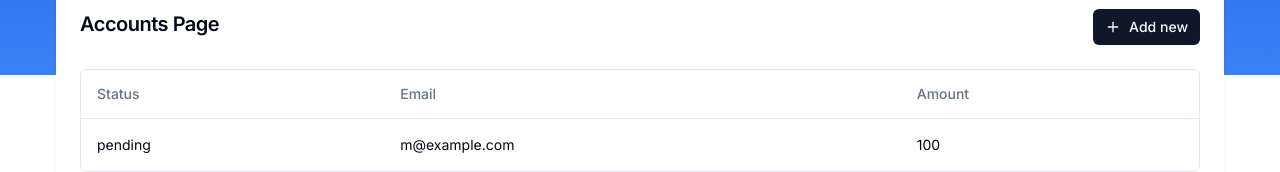
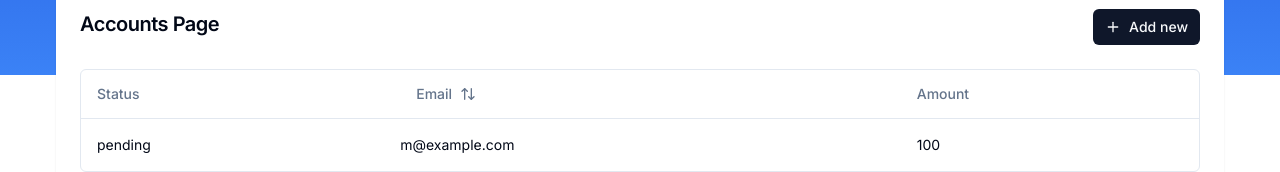
Before and after one commit to benono/finance-app, a Next.js app: page /accounts in a window 1280 px wide. Shown: the part 281-453 px from the top of the page. Built offline with nearby package versions, Linux system fonts and the light colour scheme; no server answers; what drizzle-zod, hono would draw is missing.

Commit message:
Add sorting

```diff
--- a/app/(dashboard)/accounts/columns.ts
+++ b/app/(dashboard)/accounts/columns.tsx
@@ -1,6 +1,8 @@
 "use client"
 
+import { Button } from "@/components/ui/button"
 import { ColumnDef } from "@tanstack/react-table"
+import { ArrowUpDown } from "lucide-react"
 
 // This type is used to define the shape of our data.
 // You can use a Zod schema here if you want.
@@ -18,7 +20,17 @@
   },
   {
     accessorKey: "email",
-    header: "Email",
+    header: ({ column }) => {
+      return (
+        <Button
+          variant="ghost"
+          onClick={() => column.toggleSorting(column.getIsSorted() === "asc")}
+        >
+          Email
+          <ArrowUpDown className="ml-2 h-4 w-4" />
+        </Button>
+      )
+    },
   },
   {
     accessorKey: "amount",
--- a/components/data-table.tsx
+++ b/components/data-table.tsx
@@ -1,10 +1,13 @@
 "use client"
 
+import * as React from "react"
 import {
   ColumnDef,
+  SortingState,
   flexRender,
   getPaginationRowModel,
   getCoreRowModel,
+  getSortedRowModel,
   useReactTable,
 } from "@tanstack/react-table"
 
@@ -27,11 +30,17 @@
   columns,
   data,
 }: DataTableProps<TData, TValue>) {
+  const [sorting, setSorting] = React.useState<SortingState>([])
   const table = useReactTable({
     data,
     columns,
     getCoreRowModel: getCoreRowModel(),
     getPaginationRowModel: getPaginationRowModel(),
+    onSortingChange: setSorting,
+    getSortedRowModel: getSortedRowModel(),
+    state: {
+      sorting,
+    },
   })
 
   return (
```
